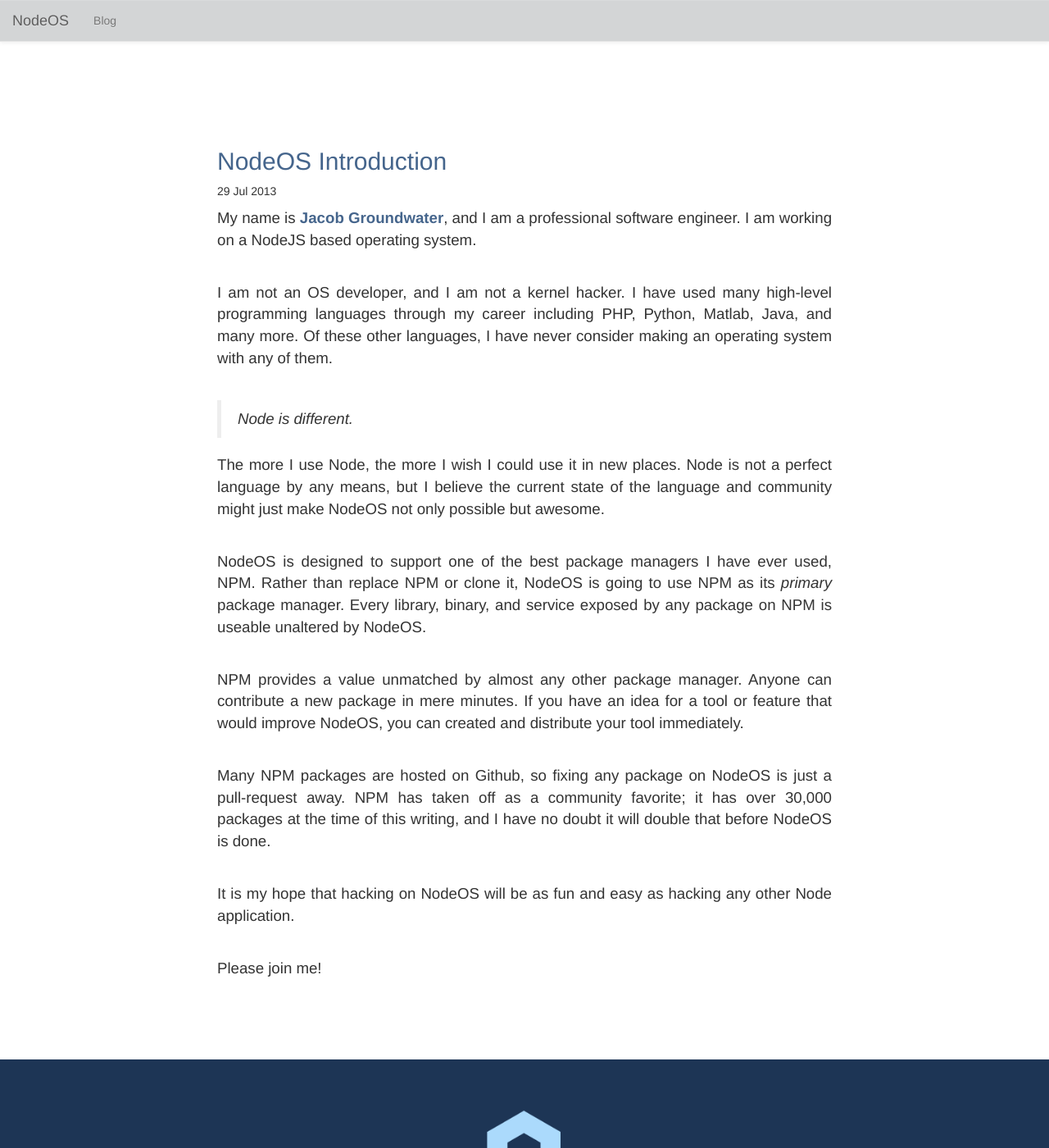
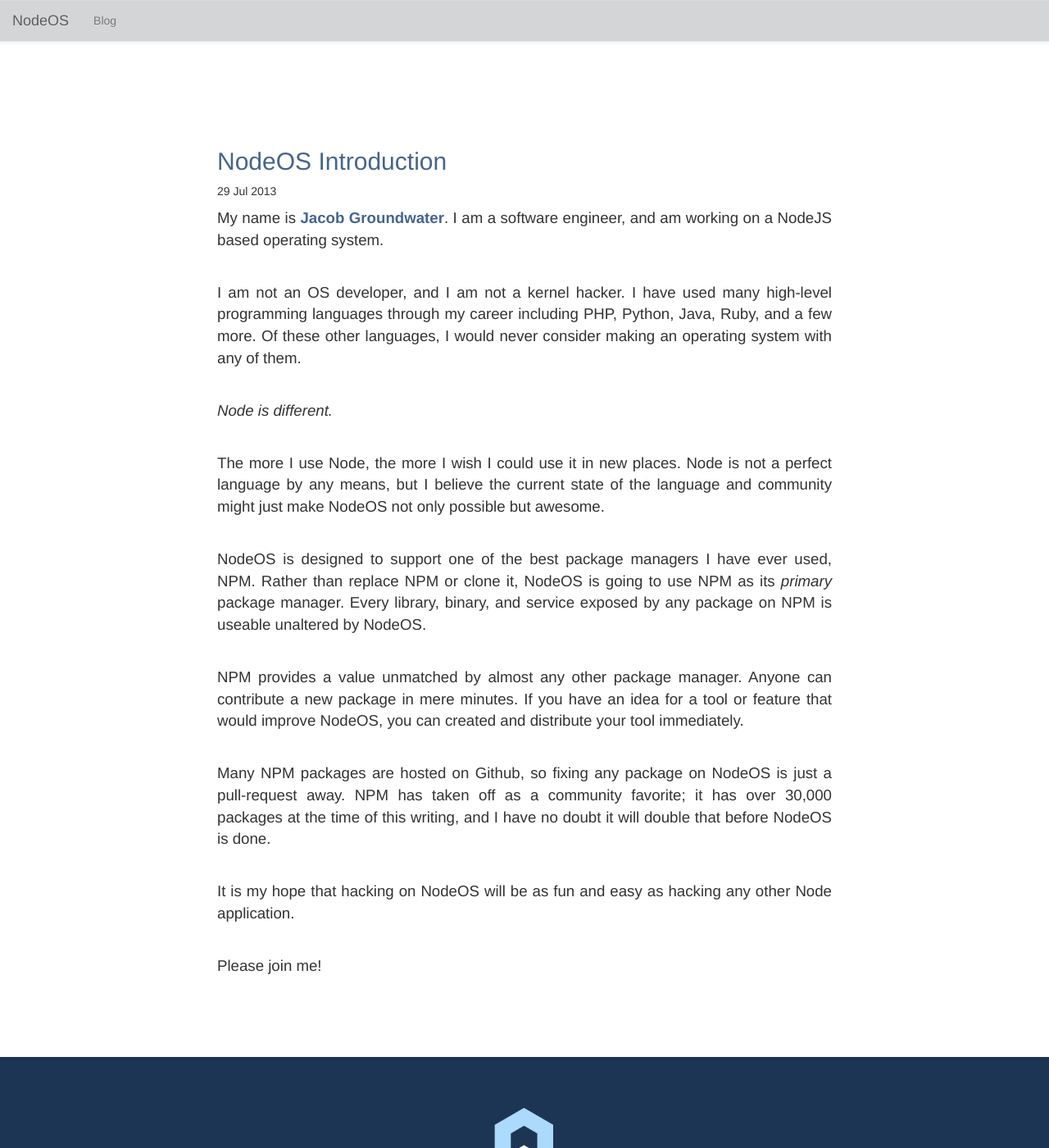
Before and after one commit to NodeOS/nodeos.github.io, a Jekyll site: the page built from blog/_posts/2013-07-29-introduction.md, in a window 1280 px wide and 1400 px high. Shown: the whole window at 82% size. Built offline with Jekyll 4.4.1, drawn with Linux system fonts in a browser that asks for light colours; nearby versions of some CDN libraries; comment, search, counter and statistics services are not loaded.

Commit message:
First Release

```diff
--- a/_layouts/blog.html
+++ b/_layouts/blog.html
@@ -5,8 +5,8 @@
 {{content}}
 </div>
 
-<div class="section inverse">
+<div class="section inverse trampstamp">
   <div class="row">
-    <div class="col-sm-2 col-sm-offset-5"><img src="/images/nodeos-update.png" width=100%></div>
+    <div class="col-xs-12"><img src="/images/nodeos-update.png"></div>
   </div>
 </div>
--- a/blog/_posts/2013-07-29-introduction.md
+++ b/blog/_posts/2013-07-29-introduction.md
@@ -5,13 +5,13 @@
 author: Jacob Groundwater
 ---
 
-My name is **[Jacob Groundwater](https://twitter.com/0x604)**, and I am a professional software engineer. I am working on a NodeJS based operating system.
+My name is **[Jacob Groundwater](https://twitter.com/0x604)**. I am a software engineer, and am working on a NodeJS based operating system.
 
 I am not an OS developer, and I am not a kernel hacker.
-I have used many high-level programming languages through my career including PHP, Python, Matlab, Java, and many more.
-Of these other languages, I have never consider making an operating system with any of them.
+I have used many high-level programming languages through my career including PHP, Python, Java, Ruby, and a few more.
+Of these other languages, I would never consider making an operating system with any of them.
 
-> *Node is different.*
+*Node is different.*
 
 The more I use Node, the more I wish I could use it in new places.
 Node is not a perfect language by any means,
--- a/css/default.css
+++ b/css/default.css
@@ -49,6 +49,14 @@
   text-align: justify;
 }
 
+.trampstamp {
+  text-align: center;
+}
+
+.trampstamp img {
+  max-height: 150px;
+}
+
 footer {
   padding-top: 100px;
   padding-bottom: 100px;
```
Also changed, not shown: _posts/2013-07-29-introduction.md (deleted, +0 -37 lines).
